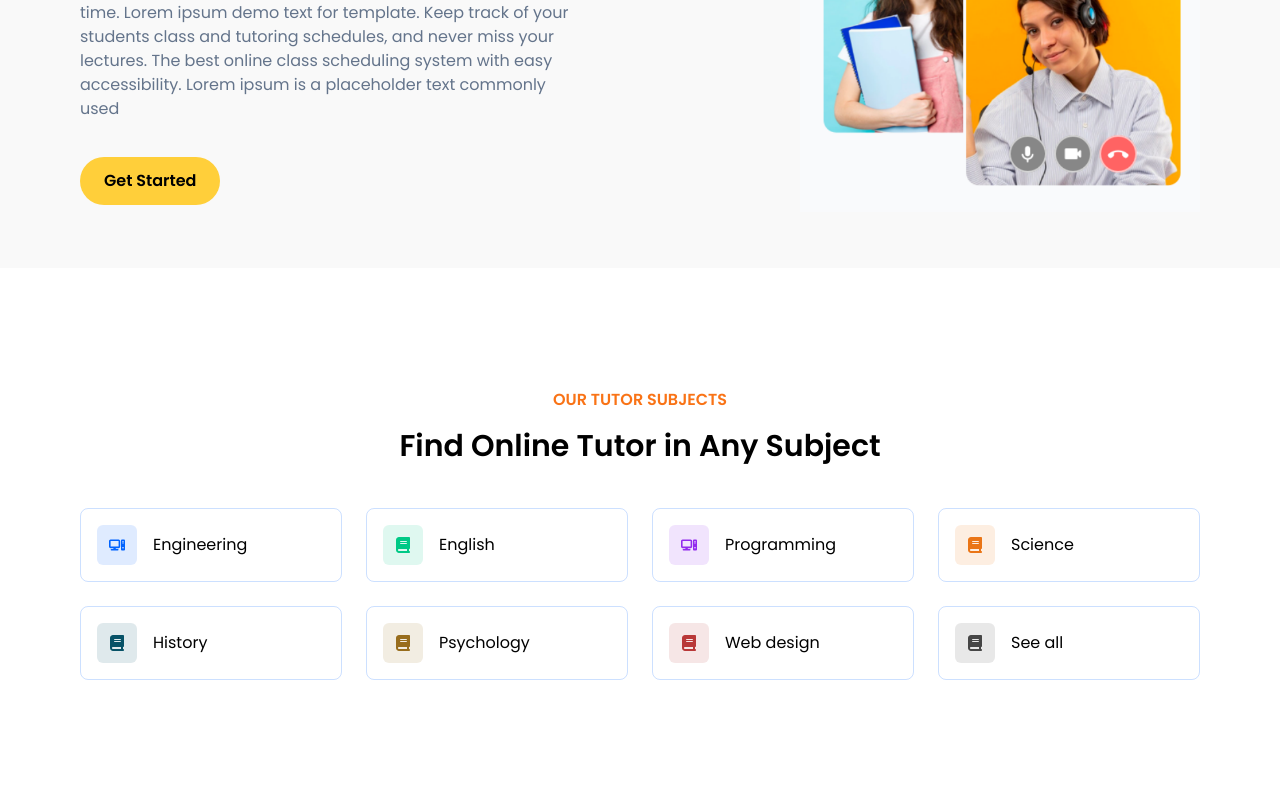
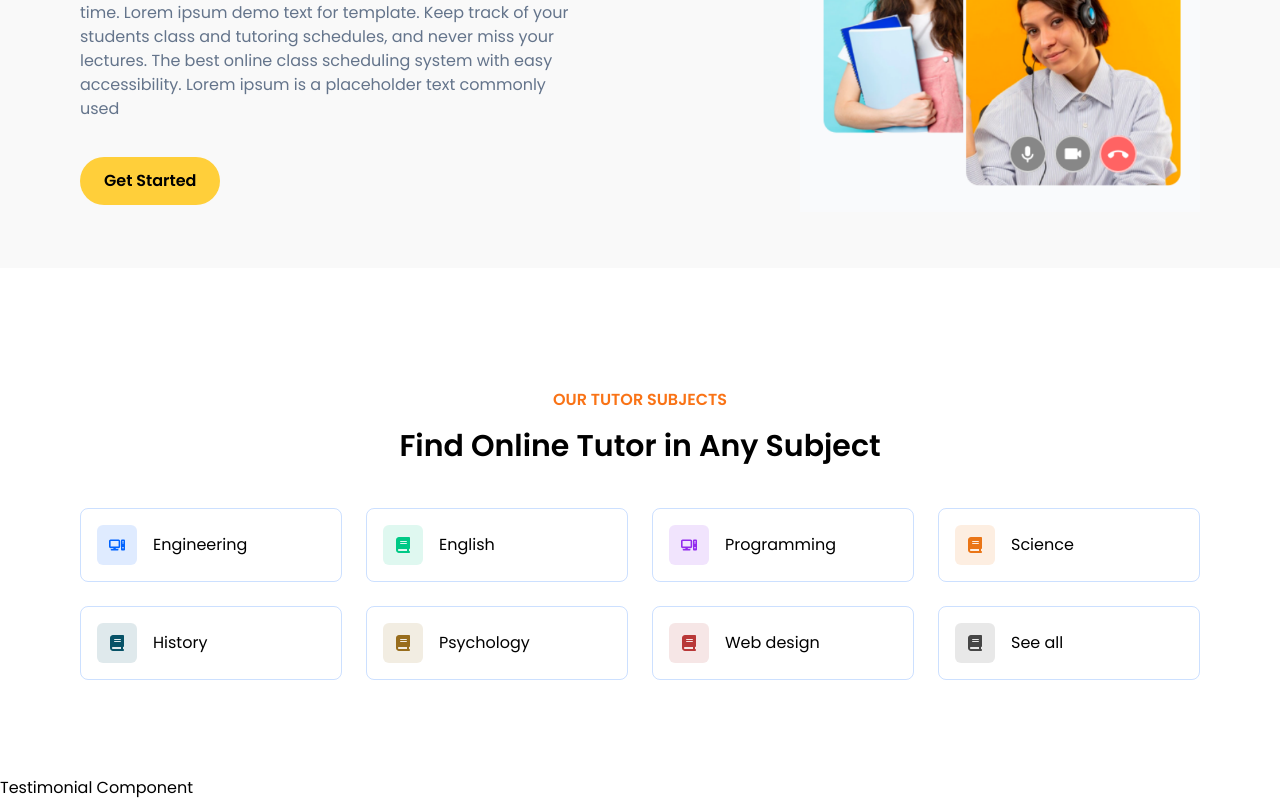
Before and after one commit to wacho91/E-Tutor, a React (Vite) app: page / in a window 1280 px wide. Shown: the part 2068-2868 px from the top of the page. Before the commit the page ends 2844 px from the top, so only its background shows below. Built offline with nearby package versions, Linux system fonts and the light colour scheme.

Commit message:
Testimonial Component

```diff
--- a/src/App.jsx
+++ b/src/App.jsx
@@ -4,6 +4,7 @@ import Navbar from "./Components/Navbar/Navbar"
 import NavbarBanner from "./Components/Navbar/NavbarBanner"
 import NumberCounter from "./Components/NumberCounter/NumberCounter"
 import SubjectCard from "./Components/SubjectCard/SubjectCard"
+import Testimonial from "./Components/Testimonial/Testimonial"
 import WhyChooseUs from "./Components/WhyChooseUs/WhyChooseUs"
 
 import Img1 from "./assets/banner1.png";
@@ -40,6 +41,7 @@ function App() {
       <Banner {...BannerDate} />
       <Banner {...BannerData2} reverse={true} />
       <SubjectCard />
+      <Testimonial />
     </main>
   )
 }
--- /dev/null
+++ b/src/Components/Testimonial/Testimonial.jsx
@@ -0,0 +1,10 @@
+
+const Testimonial = () => {
+  return (
+    <div>
+        Testimonial Component
+    </div>
+  )
+}
+
+export default Testimonial
```
